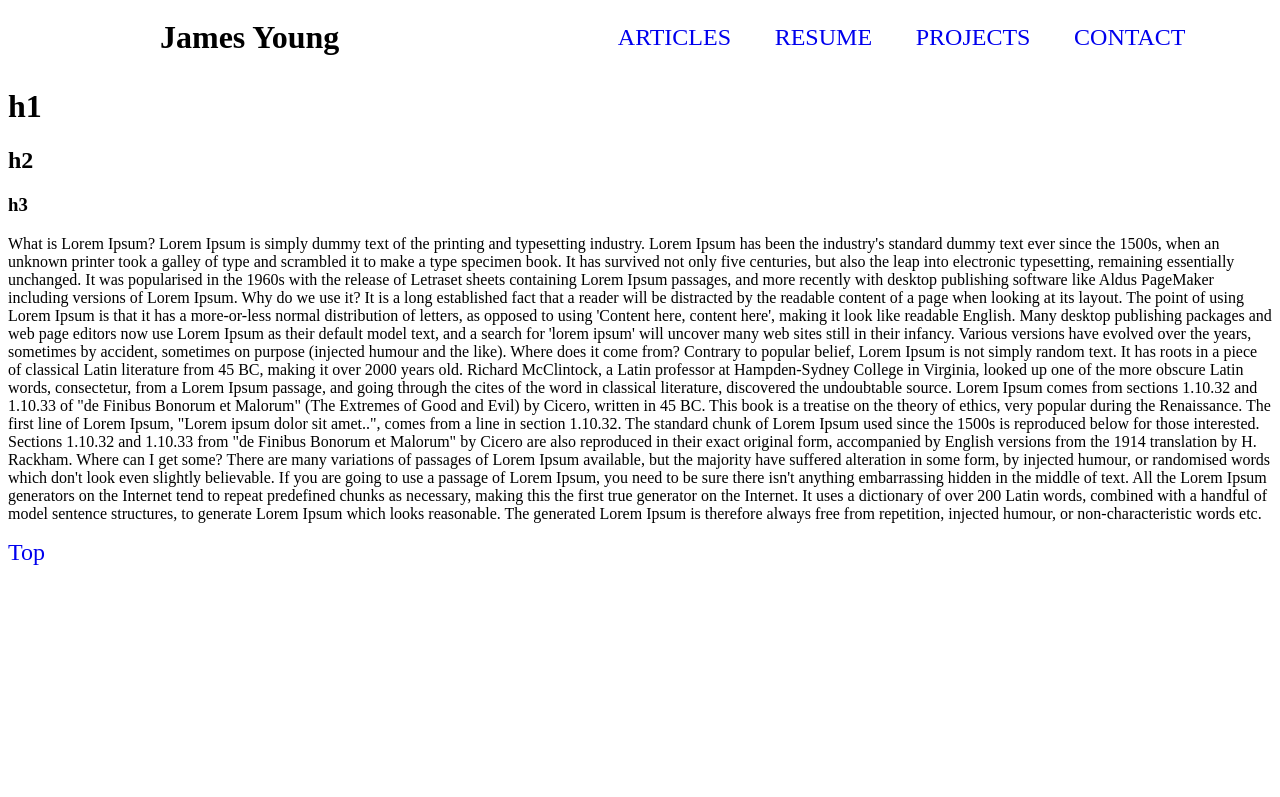
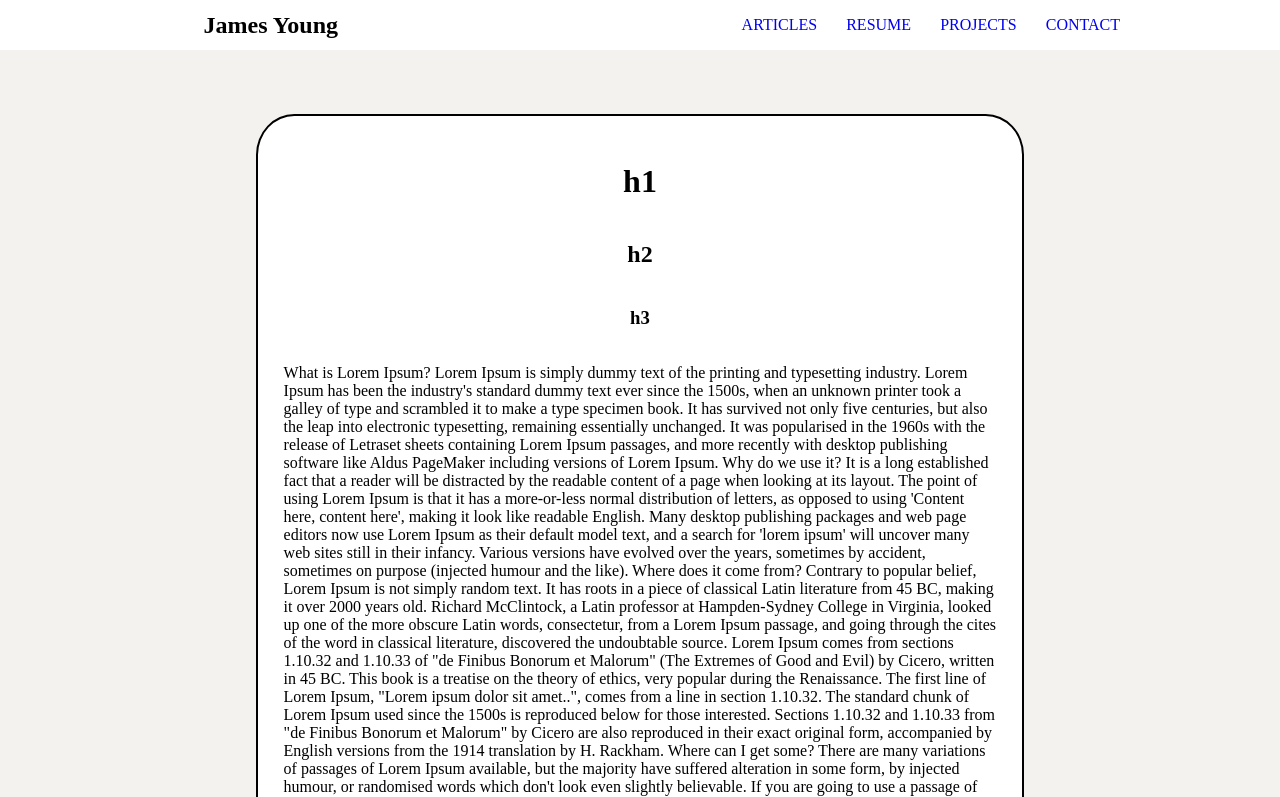
Before and after one commit to jpblicer/jpblicer.github.io, a plain HTML site: page index.html in a window 1280 px wide. Shown: the top 797 px of the page. Drawn offline with Linux system fonts and the light colour scheme.

Commit message:
add css style to body and main

```diff
--- a/styles.css
+++ b/styles.css
@@ -2,10 +2,11 @@ header{
     display: flex;
     justify-content: space-around;
     align-items: center;
+    background-color: #ffffff;
 }
 
 #header-name{
-    font-size: 4vh;
+    font-size: 3vh;
     font-weight: bold;
 }
 
@@ -23,5 +24,27 @@ nav ul li{
 
 a{
     text-decoration: none;
-    font-size: 3vh;
+    font-size: 2vh;
 }
+
+body{
+    display: flex;
+    flex-direction: column;
+    background-color: #f4f2ee;
+    margin: 0;
+    padding: 0;
+    border: 0;
+}
+
+content{
+    display: flex;
+    flex-direction: column;
+    align-items: center;
+    background-color: #ffffff;
+    border: solid;
+    border-color: black;
+    border-radius: 5%;
+    border-width: 2px;
+    padding: 2%;
+    margin: 5% 20% 5% 20%;
+}
```
